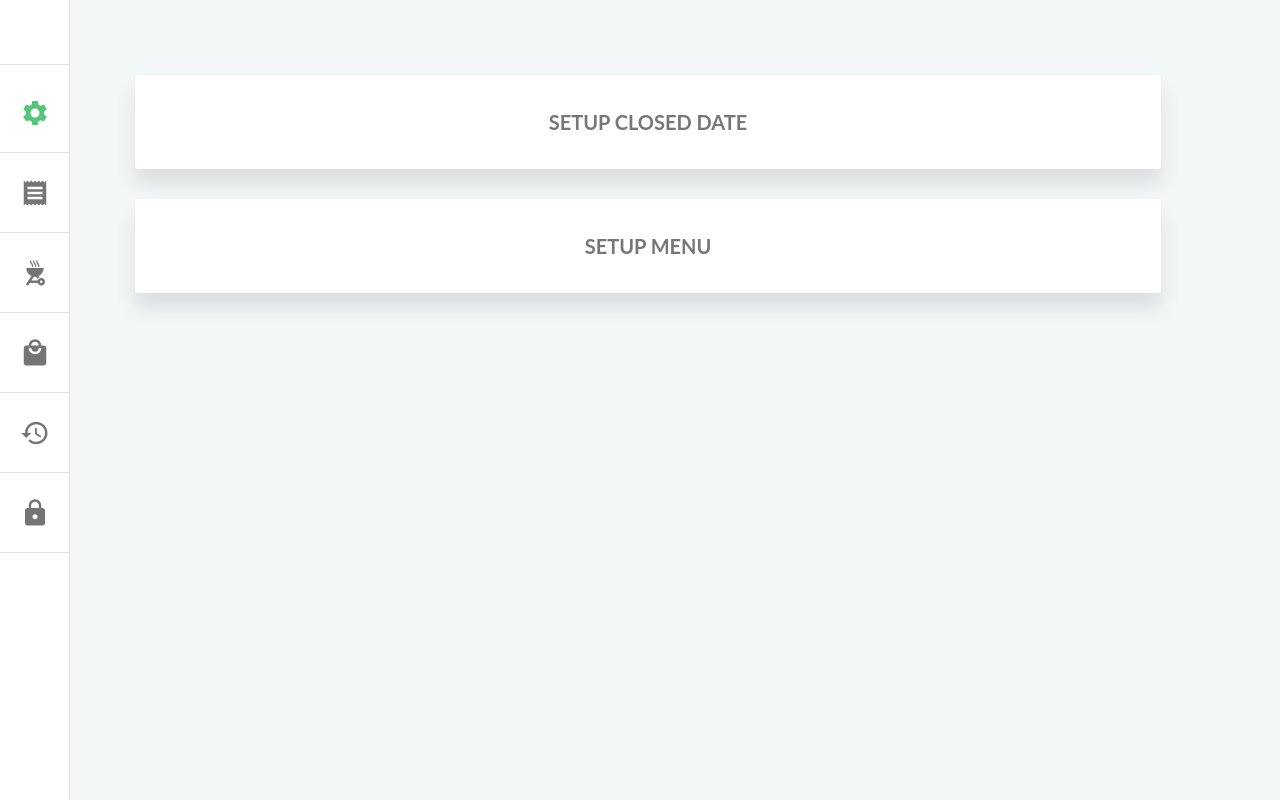
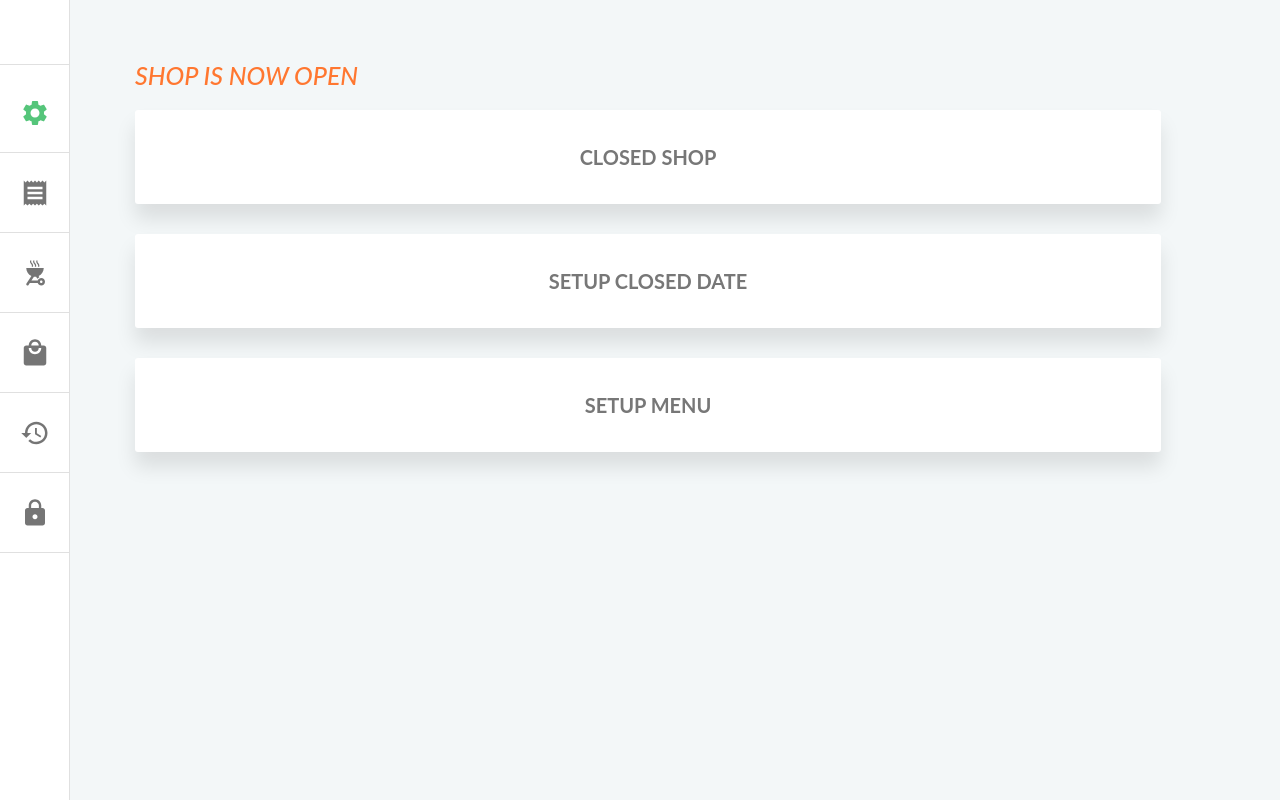
Before and after one commit to WooodHead/baiyokadmin, a Next.js app: page /setup in a window 1280 px wide. Built offline with nearby package versions, Linux system fonts and the light colour scheme; no server answers.

Commit message:
add menu of setup closed shop

```diff
--- /dev/null
+++ b/pages/api/setClosedShop.js
@@ -0,0 +1,13 @@
+const { connectToDatabaseUsingCache, addUpdateMeta } = require('../../services/db')
+
+let db = null
+
+export default async (req, res) => {
+  db = await connectToDatabaseUsingCache(process.env.NEXT_MONGODB_URI, db)
+  const {
+    query: { isClosedShop  }
+  } = req
+  const isTodayClosed = isClosedShop === 'true'
+  const result = await db.collection('tech_configs').updateOne({key: 'onlineShop'}, {$set: addUpdateMeta({isTodayClosed})})
+  res.status(200).json(result)
+}
--- a/pages/menu.js
+++ b/pages/menu.js
@@ -11,7 +11,6 @@ import {
 } from 'react-bootstrap'
 import MenuItem from '../components/common/MenuItem'
 import { CATEGORIES } from '../components/StaticData'
-import Icon from '../components/common/FontAwesome'
 
 import api from '../services/API'
 
--- a/pages/setup.js
+++ b/pages/setup.js
@@ -1,20 +1,55 @@
 import React, { useState } from 'react'
 import Link from 'next/link'
-import { Container, Row, Spinner, Media } from 'react-bootstrap'
+import { useQueryClient, useMutation } from 'react-query'
+import { Container, Row, Spinner } from 'react-bootstrap'
+import api from '../services/API'
+export default function Setup() {
+  const queryClient = useQueryClient()
+  const { data: businessHours } = api.businessHours()
+  const [isUpdating, setIsUpdating] = useState(false)
+  const { mutate: closedShop } = useMutation(
+    (isClosedShop) => api.setClosedShop(isClosedShop),
+    {
+      onMutate: () => {
+        setIsUpdating(true)
+      },
+      onSuccess: () => {
+        queryClient.invalidateQueries('businessHours')
+        setIsUpdating(false)
+      },
+      onError: () => {
+        setIsUpdating(false)
+      },
+    }
+  )
 
-export default function Setup() {
-  const [isLoading, setIsLoading] = useState(false)
   return (
     <section className='section section-main'>
       <Container>
-        {isLoading ? (
         <>
-            <Spinner animation='border' variant='primary' className='mr-2' />{' '}
-            Loading menu...
-          </>
+          <h1 className='notification'>Shop is now {businessHours?.isTodayClosed ? (
+                'Closed'
               ) : (
-          <>
+                'Open'
+              )}</h1>
           <Row>
+            <div
+              className='setup-card m-4'
+              onClick={() =>
+                closedShop(businessHours?.isTodayClosed ? false : true)
+              }>
+              {isUpdating ? (
+                <Spinner
+                  animation='border'
+                  variant='primary'
+                  className='mr-2'
+                />
+              ) : businessHours?.isTodayClosed ? (
+                'Open Shop'
+              ) : (
+                'Closed Shop'
+              )}
+            </div>
             <Link href='/closed-date'>
               <div className='setup-card m-4'>Setup Closed Date</div>
             </Link>
@@ -23,7 +58,6 @@ export default function Setup() {
             </Link>
           </Row>
         </>
-        )}
       </Container>
     </section>
   )
--- a/services/API.js
+++ b/services/API.js
@@ -90,7 +90,7 @@ function ordersQuery(status) {
 
 function untouchedOrdersQuery() {
   const untouchQuery = useQuery('getUntouchedCount', () => untouchedOrders(), {
-    refetchInterval: 5000,
+    refetchInterval: 60000,
   })
   useQuery(['ordersQuery', 'open'], () => getOrders('open'), {
     enabled: untouchQuery.data?.count > 0
@@ -138,6 +138,10 @@ const addDate = (date) => {
   return client.post(`/api/addDate`, { date }).then((res) => res.data)
 }
 
+const setClosedShop = (isClosedShop) => {
+  return client.get(`/api/setClosedShop?isClosedShop=${isClosedShop}`)
+}
+
 export default {
   getMenuItems,
   addBooking,
@@ -164,4 +168,5 @@ export default {
   dateConfigsQuery,
   deleteDate,
   addDate,
+  setClosedShop,
 }
--- a/styles/base/_typography.scss
+++ b/styles/base/_typography.scss
@@ -128,3 +128,9 @@ body {
     font-size: 1.5rem;
   }
 }
+
+.notification {
+  text-transform: uppercase;
+  color: $color-secondary-dark;
+  font-style: italic;
+}
```
Lines whose indentation alone changed are shown as unchanged.
